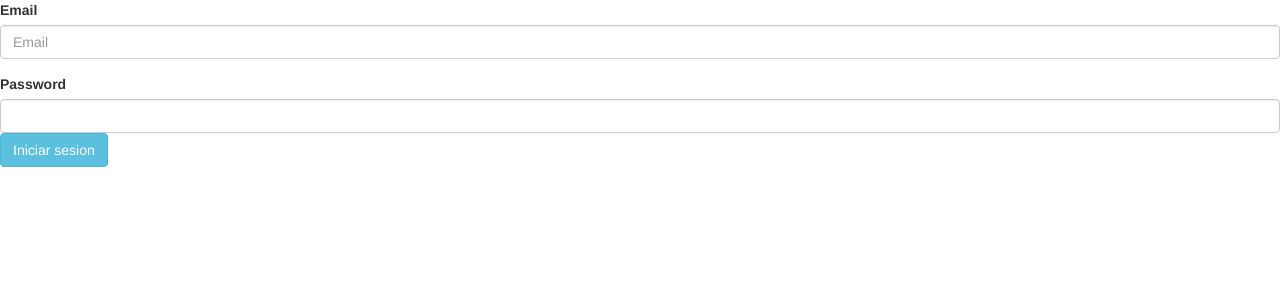
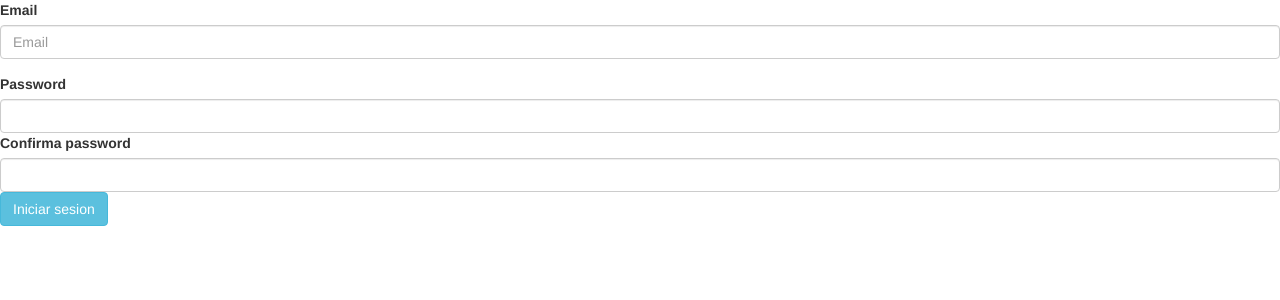
Before and after one commit to christiangoni/Curso_NodeJS, a Node server app: page /login in a window 1280 px wide. Shown: the top 300 px of the page. Run offline with Node 20, Linux system fonts and the light colour scheme; some libraries are stand-ins or nearby versions.

Commit message:
password_validation & schema.virtual

```diff
--- a/project/app.js
+++ b/project/app.js
@@ -25,7 +25,12 @@ app.get('/login', function(req, res) {
 });
 
 app.post("/users", function(req, res) {
-    var user = new User({ email: req.body.email, password: req.body.password });
+    var user = new User({
+        email: req.body.email,
+        password: req.body.password,
+        password_confirmation: req.body.password_confirmation
+    });
+    console.log(password_confirmation);
     user.save(function() {
         res.send("Guardamos tus datos");
     });
--- a/project/models/user.js
+++ b/project/models/user.js
@@ -11,6 +11,12 @@ var user_schema = new Schema({
     birth: Date
 });
 
+user_schema.virtual("password_confirmation").get(function() {
+    return this.p_c;
+}).set(function(password) {
+    this.p_c = password;
+});
+
 // constructor de modelo a mapear
 var User = mongoose.model("User", user_schema);
 
--- a/project/views/login.pug
+++ b/project/views/login.pug
@@ -8,4 +8,7 @@ block contenido
         label(for="password") Password
         input(type="password",name="password",id="password" class="form-control")
     div
+        label(for="password") Confirma password
+        input(type="password",name="password_confirmation",id="password_confirmation" class="form-control")
+    div
         input(type="submit" value="Iniciar sesion" class="btn btn-info")
```
